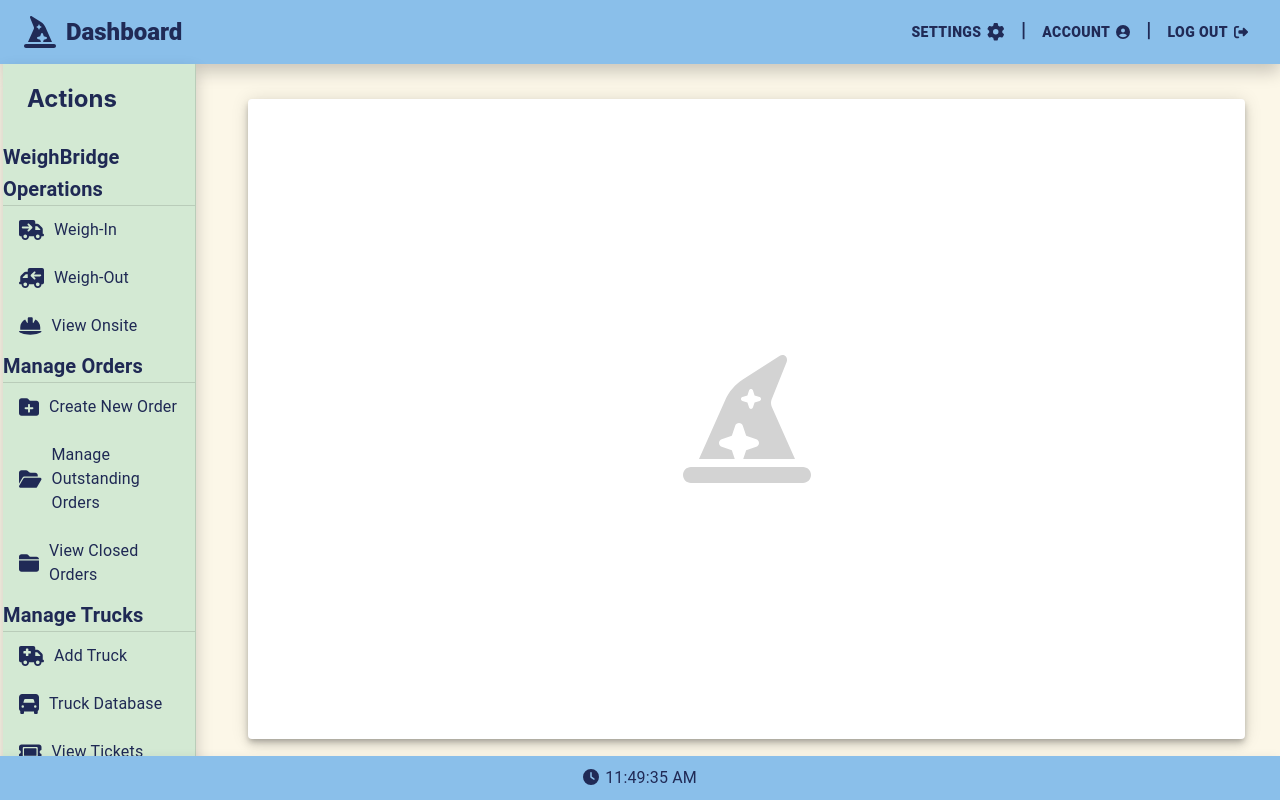
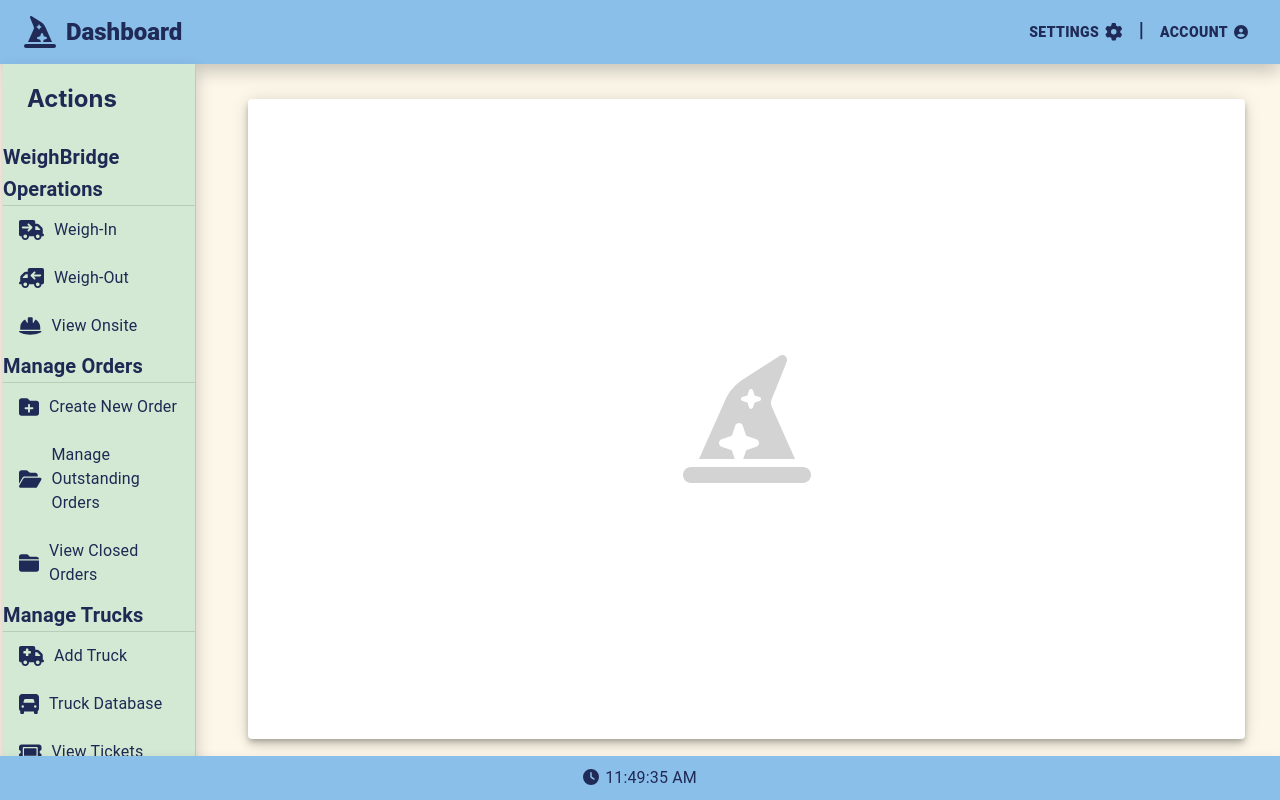
Before and after one commit to eliotnew/Weighbridge_Wizard, a React (Vite) app in the folder ww-react-app/: page /dashboard in a window 1280 px wide. Built offline with nearby package versions, Linux system fonts and the light colour scheme.

Commit message:
UI changes on logout

```diff
--- a/ww-react-app/src/components/dashboard/top-bar/AccountButton.jsx
+++ b/ww-react-app/src/components/dashboard/top-bar/AccountButton.jsx
@@ -1,7 +1,16 @@
 import React, { useState } from "react";
-import { Button, useTheme } from "@mui/material";
+import {
+  Button,
+  MenuItem,
+  Menu,
+  Switch,
+  FormControl,
+  FormControlLabel,
+  useTheme,
+} from "@mui/material";
 import { FontAwesomeIcon } from "@fortawesome/react-fontawesome";
 import { faCircleUser } from "@fortawesome/free-solid-svg-icons";
+import LogOutButton from "./LogoutButton";
 
 /**
  *  A button for the top app bar that will log the user out, returning to the main page.
@@ -9,9 +18,19 @@ import { faCircleUser } from "@fortawesome/free-solid-svg-icons";
  */
 function AccountButton() {
   const [isHover, setIsHover] = useState(false);
+
+  const [anchorEl, setAnchorEl] = useState(null);
   const theme = useTheme();
+  const handleClick = (event) => {
+    setAnchorEl(event.currentTarget);
+  };
+
+  const handleClose = () => {
+    setAnchorEl(null);
+  };
 
   return (
+    <>
       <Button
         sx={{
           color: theme.palette.primary.contrastText,
@@ -25,6 +44,7 @@ function AccountButton() {
         }}
         onMouseEnter={() => setIsHover(true)}
         onMouseLeave={() => setIsHover(false)}
+        onClick={handleClick}
       >
         Account
         {isHover ? (
@@ -37,6 +57,20 @@ function AccountButton() {
           <FontAwesomeIcon icon={faCircleUser} style={{ marginLeft: "6px" }} />
         )}
       </Button>
+      <Menu
+        id="settings-menu"
+        anchorEl={anchorEl}
+        keepMounted
+        open={Boolean(anchorEl)}
+        onClose={handleClose}
+      >
+        <MenuItem>Change Password</MenuItem>
+        <MenuItem>Change Details</MenuItem>
+        <MenuItem>
+          <LogOutButton></LogOutButton>
+        </MenuItem>
+      </Menu>
+    </>
   );
 }
 export default AccountButton;
--- a/ww-react-app/src/components/dashboard/top-bar/DashboardAppBar.jsx
+++ b/ww-react-app/src/components/dashboard/top-bar/DashboardAppBar.jsx
@@ -61,21 +61,6 @@ function DashboardAppBar() {
         </Typography>
 
         <AccountButton />
-
-        <Typography
-          variant="h6"
-          component="span"
-          style={{
-            margin: "0 8px",
-            marginBottom: "5px",
-            color: theme.palette.primary.contrastText,
-            fontWeight: 1000,
-          }}
-        >
-          |
-        </Typography>
-
-        <LogoutButton />
       </Toolbar>
     </AppBar>
   );
--- a/ww-react-app/src/components/dashboard/top-bar/LogoutButton.jsx
+++ b/ww-react-app/src/components/dashboard/top-bar/LogoutButton.jsx
@@ -14,15 +14,15 @@ function LogoutButton() {
   return (
     <Button
       sx={{
-        color: theme.palette.primary.contrastText,
-        fontWeight: 1000,
+        color: theme.palette.secondary.contrastText,
         "&:hover": {
-          backgroundColor: theme.palette.primary.contrastText,
-          color: theme.palette.primary.main,
+          backgroundColor: theme.palette.accent.scary,
+          color: theme.palette.accent.scaryContrastText,
           transform: "scale(1.1)",
           transition: "transform 0.35s",
         },
       }}
+      fullWidth
       onMouseEnter={() => setIsHover(true)}
       onMouseLeave={() => setIsHover(false)}
     >
```
Lines whose indentation alone changed are shown as unchanged.
